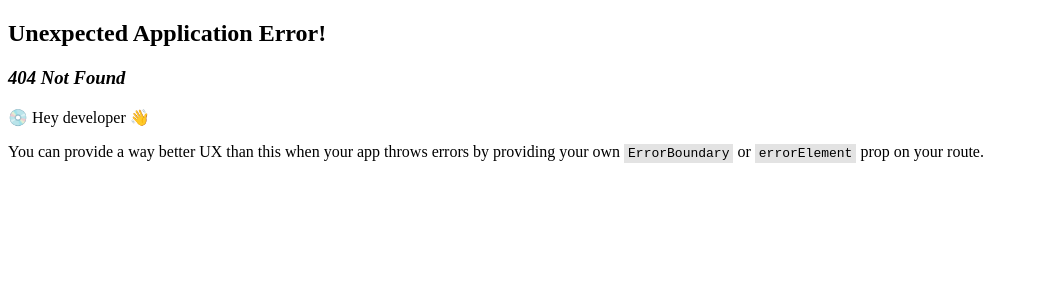
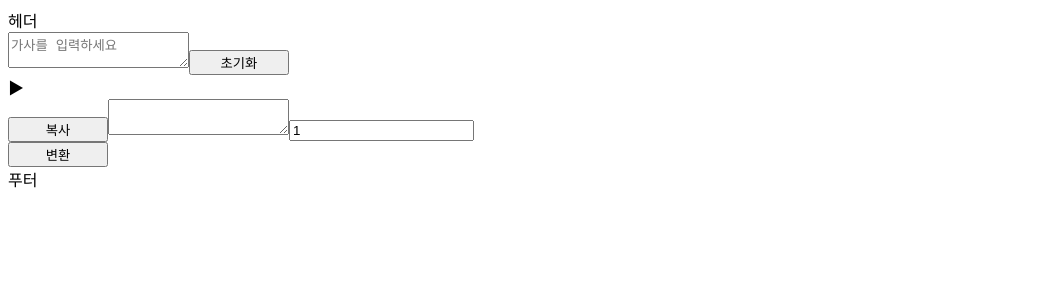
Before and after one commit to Leewonno/lyrics, a React (Vite) app: page /translate in a window 1280 px wide. Before the commit this address had no page. Shown: the top 300 px of the page, without its empty margins (0-1039 px from the left). Built offline with nearby package versions, Linux system fonts and the light colour scheme.

Commit message:
[Feat] 스타일 컴포넌트 세팅

```diff
--- a/src/Router.tsx
+++ b/src/Router.tsx
@@ -2,6 +2,7 @@
 import { createBrowserRouter } from 'react-router-dom';
 import App from './App';
 import { Main } from './main/Main';
+import { Translate } from './translate/Translate';
 
 const router = createBrowserRouter([
   {
@@ -12,8 +13,13 @@ const router = createBrowserRouter([
         path: '',
         element: <Main />,
       },
+      {
+        path: '/translate',
+        element: <Translate />
+      }
     ],
   },
+
 ]);
 
 export default router;
--- a/src/translate/components/Toast.tsx
+++ b/src/common/Toast.tsx
@@ -1,11 +1,17 @@
+import styled from "styled-components";
+
+const StyledToastBox= styled.div`
+  font-size:30px;
+`;
+
 interface ToastProps{
     children: string
 }
 
 export const Toast: React.FC<ToastProps> = ({ children }) =>{
     return (
-        <div>
+        <StyledToastBox>
             {children}
-        </div>
+        </StyledToastBox>
     )
 }
--- a/src/common/css/GlobalStyle.tsx
+++ b/src/common/css/GlobalStyle.tsx
@@ -4,6 +4,11 @@ const GlobalStyle = createGlobalStyle`
   *, *::before, *::after {
     box-sizing: border-box;
   }
+
+  button {
+    width: 100px;
+
+  }
 `;
 
 export default GlobalStyle;
--- a/src/translate/components/TranslateBox.tsx
+++ b/src/translate/components/TranslateBox.tsx
@@ -1,11 +1,14 @@
+import styled from "styled-components";
 import { TranslateWidget } from "./TranslateWidget";
 
-export function TranslateBox(){
-    return (
-        <>
-            <section>
-                <TranslateWidget />
-            </section>
-        </>
-    )
+const StyledSection = styled.section`
+
+`;
+
+export function TranslateBox() {
+  return (
+    <StyledSection>
+      <TranslateWidget />
+    </StyledSection>
+  )
 }
--- a/src/translate/components/TranslateWidget.tsx
+++ b/src/translate/components/TranslateWidget.tsx
@@ -1,5 +1,5 @@
 import { useState } from "react"
-import { Toast } from "./Toast"
+import { Toast } from "../../common/Toast"
 import { useDispatch, useSelector } from 'react-redux'
 import { visible, non_visible } from '../../redux/toast';
 
```
